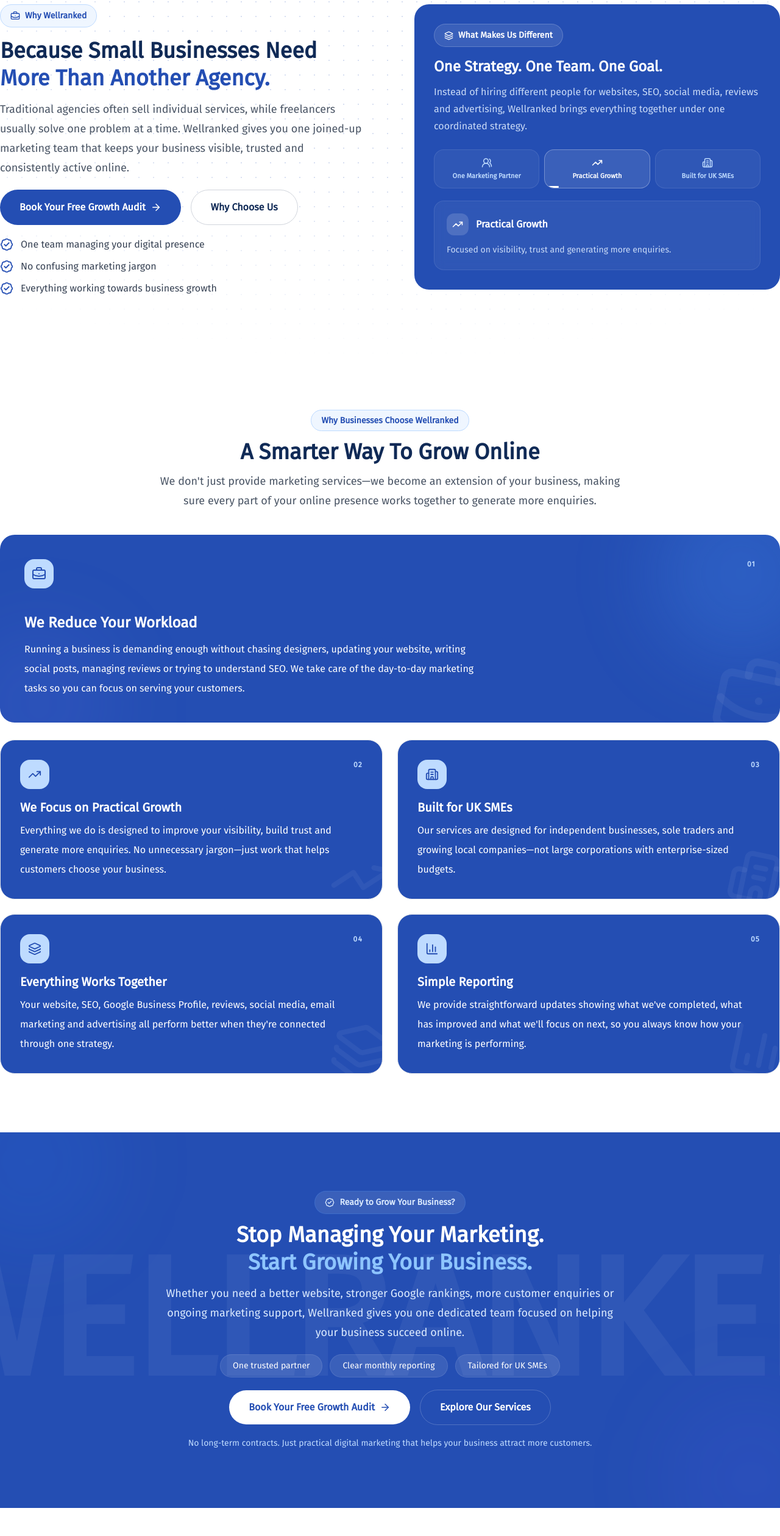
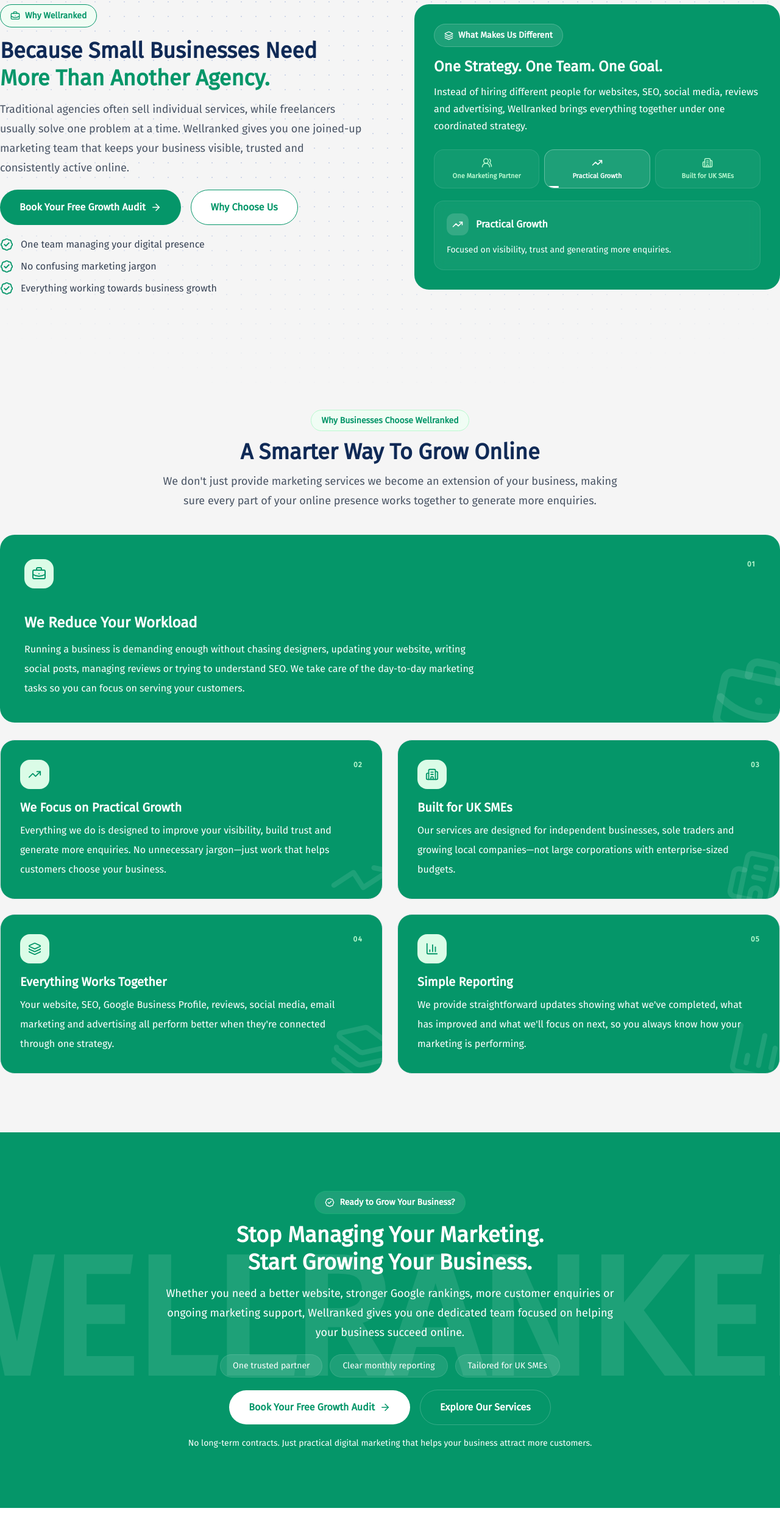
Before and after one commit to alimuhammeddev/wellranked, a Next.js app: page /why-wellranked in a window 1280 px wide. Shown: the part 153-2672 px from the top of the page at 61% size. Built offline with nearby package versions, Linux system fonts and the light colour scheme.

Commit message:
worked on whywellranked page

```diff
--- a/app/components/Hero.tsx
+++ b/app/components/Hero.tsx
@@ -53,7 +53,7 @@
       >
         {[...marqueeItems, ...marqueeItems].map((item, i) => (
           <div key={i} className="flex items-center">
-            <span className="mx-6 text-sm font-semibold uppercase tracking-wide text-[#1F3064]">
+            <span className="mx-6 text-sm font-semibold uppercase tracking-wide text-[#102A56]">
               {item}
             </span>
             <span className="text-[#059669]">●</span>
--- a/app/services-section/components/GrowthProcess.tsx
+++ b/app/services-section/components/GrowthProcess.tsx
@@ -85,7 +85,7 @@
             return (
               <motion.div
                 key={step.number}
-                className="group relative rounded-3xl border border-green-200 bg-white md:p-8 p-5 transition-all duration-300 hover:border-[#244EB3]"
+                className="group relative rounded-3xl border border-green-200 bg-white md:p-8 p-5 transition-all duration-300"
                 initial={{
                   opacity: 0,
                   y: 40,
--- a/app/why-wellranked/components/WhyWellrankedCTA.tsx
+++ b/app/why-wellranked/components/WhyWellrankedCTA.tsx
@@ -6,14 +6,10 @@
 
 export default function WhyWellrankedCTA() {
   return (
-    <section className="relative overflow-hidden bg-[#244EB3] py-24">
-      {/* Background Glow */}
-      <div className="absolute -top-24 -left-24 h-72 w-72 rounded-full bg-blue-500/10 blur-3xl" />
-      <div className="absolute -right-24 -bottom-24 h-72 w-72 rounded-full bg-indigo-500/10 blur-3xl" />
-
+    <section className="relative overflow-hidden bg-[#059669] py-24">
       {/* Wellranked Watermark */}
       <div className="absolute inset-0 flex items-center justify-center pointer-events-none overflow-hidden">
-        <h1 className="select-none text-[7rem] md:text-[18rem] lg:text-[17rem] font-black uppercase tracking-tight text-white/5 whitespace-nowrap">
+        <h1 className="select-none text-[7rem] md:text-[18rem] lg:text-[17rem] font-black uppercase tracking-tight text-white/10 whitespace-nowrap">
           Wellranked
         </h1>
       </div>
@@ -40,19 +36,19 @@
           ease: "easeOut",
         }}
       >
-        <span className="inline-flex items-center gap-2 rounded-full border border-blue-400/20 bg-white/10 px-4 py-2 text-sm font-semibold text-blue-100">
+        <span className="inline-flex items-center gap-2 rounded-full border border-green-400/20 bg-white/10 px-4 py-2 text-sm font-semibold text-white">
           <BadgeCheck size={16} />
           Ready to Grow Your Business?
         </span>
 
         <h2 className="mt-3 text-2xl font-bold leading-tight text-white lg:text-4xl md:text-3xl">
           Stop Managing Your Marketing.
-          <span className="block text-blue-300">
+          <span className="block text-white">
             Start Growing Your Business.
           </span>
         </h2>
 
-        <p className="mx-auto mt-3 max-w-3xl text-lg leading-8 text-blue-100">
+        <p className="mx-auto mt-3 max-w-3xl text-lg leading-8 text-white">
           Whether you need a better website, stronger Google rankings, more
           customer enquiries or ongoing marketing support, Wellranked gives you
           one dedicated team focused on helping your business succeed online.
@@ -78,7 +74,7 @@
         <div className="mt-5 flex flex-col items-center justify-center gap-4 sm:flex-row">
           <Link
             href="/growth-audit"
-            className="inline-flex items-center gap-2 rounded-full bg-white px-8 py-4 font-semibold text-[#244EB3] transition duration-300"
+            className="inline-flex items-center gap-2 rounded-full bg-white px-8 py-4 font-semibold text-[#059669] transition duration-300"
           >
             Book Your Free Growth Audit
             <ArrowRight size={18} />
@@ -93,7 +89,7 @@
         </div>
 
         {/* Bottom Note */}
-        <p className="mt-5 text-sm text-blue-200">
+        <p className="mt-5 text-sm text-white">
           No long-term contracts. Just practical digital marketing that helps
           your business attract more customers.
         </p>
--- a/app/why-wellranked/components/WhyWellrankedGrid.tsx
+++ b/app/why-wellranked/components/WhyWellrankedGrid.tsx
@@ -48,7 +48,7 @@
   const others = features.filter((item) => !item.featured);
 
   return (
-    <section id="why-grid" className="bg-white md:py-24 md:mb-0 mb-20">
+    <section id="why-grid" className="bg-[#f5f5f5] md:py-24 md:mb-0 mb-20">
       <div className="mx-auto max-w-7xl px-5 lg:px-0">
         {/* Heading */}
         <motion.div
@@ -73,7 +73,7 @@
             ease: "easeOut",
           }}
         >
-          <span className="rounded-full border border-blue-200 bg-blue-50 px-4 py-2 text-sm font-semibold text-[#244EB3]">
+          <span className="rounded-full border border-green-200 bg-green-50 px-4 py-2 text-sm font-semibold text-[#059669]">
             Why Businesses Choose Wellranked
           </span>
 
@@ -82,7 +82,7 @@
           </h2>
 
           <p className="mt-3 md:text-lg leading-8 text-gray-600">
-            We don't just provide marketing services—we become an extension of
+            We don't just provide marketing services we become an extension of
             your business, making sure every part of your online presence works
             together to generate more enquiries.
           </p>
@@ -92,7 +92,7 @@
         {featured && (
           <div className="mt-10">
             <motion.div
-              className="group relative overflow-hidden rounded-3xl bg-[#244EB3] md:p-10 p-5"
+              className="group relative overflow-hidden rounded-3xl bg-[#059669] md:p-10 p-5"
               initial={{
                 opacity: 0,
                 y: 40,
@@ -116,24 +116,24 @@
               {/* decorative glows + ghost icon */}
               <div
                 aria-hidden
-                className="pointer-events-none absolute -right-20 -top-20 h-72 w-72 rounded-full bg-blue-400/20 blur-3xl"
+                className="pointer-events-none absolute -right-20 -top-20 h-72 w-72 rounded-full bg-white-400/20 blur-3xl"
               />
               <div
                 aria-hidden
-                className="pointer-events-none absolute -bottom-24 -left-16 h-64 w-64 rounded-full bg-indigo-400/10 blur-3xl"
+                className="pointer-events-none absolute -bottom-24 -left-16 h-64 w-64 rounded-full bg-white-400/10 blur-3xl"
               />
               <featured.icon
                 aria-hidden
                 size={150}
-                className="pointer-events-none absolute -bottom-10 -right-10 rotate-12 text-white/5"
+                className="pointer-events-none absolute -bottom-10 -right-10 rotate-12 text-white/10"
               />
 
               <div className="relative flex flex-col gap-6 md:grid md:grid-cols-[auto,1fr] md:items-center md:gap-10">
                 <div className="flex items-start justify-between">
-                  <span className="flex h-12 w-12 items-center justify-center rounded-2xl bg-blue-200 text-[#244EB3] backdrop-blur-sm">
+                  <span className="flex h-12 w-12 items-center justify-center rounded-2xl bg-green-100 text-[#059669] backdrop-blur-sm">
                     <featured.icon size={24} />
                   </span>
-                  <span className="text-xs font-bold tracking-widest text-blue-200">
+                  <span className="text-xs font-bold tracking-widest text-green-200">
                     01
                   </span>
                 </div>
@@ -156,7 +156,7 @@
           {others.map(({ title, description, icon: Icon, }, i) => (
             <motion.div
               key={title}
-              className="group relative overflow-hidden rounded-3xl border border-gray-200 bg-[#244EB3] p-6 transition-all duration-300 hover:-translate-y-1 hover:border-blue-200 hover:shadow-[0_20px_45px_-15px_rgba(36,78,179,0.25)] md:p-8"
+              className="group relative overflow-hidden rounded-3xl border border-gray-200 bg-[#059669] p-6 transition-all duration-300 hover:-translate-y-1 hover:border-green-200 md:p-8"
               initial={{
                 opacity: 0,
                 y: 40,
@@ -180,14 +180,14 @@
               <Icon
                 aria-hidden
                 size={100}
-                className="pointer-events-none absolute -bottom-4 -right-4 rotate-12 text-white/5"
+                className="pointer-events-none absolute -bottom-4 -right-4 rotate-12 text-white/10"
               />
 
               <div className="relative flex items-start justify-between">
-                <span className="flex h-12 w-12 items-center justify-center rounded-2xl bg-blue-200 text-[#244EB3]">
+                <span className="flex h-12 w-12 items-center justify-center rounded-2xl bg-green-100 text-[#059669]">
                   <Icon size={22} />
                 </span>
-                <span className="text-xs font-bold tracking-widest text-blue-200">
+                <span className="text-xs font-bold tracking-widest text-green-200">
                   0{i + 2}
                 </span>
               </div>
--- a/app/why-wellranked/components/WhyWellrankedHero.tsx
+++ b/app/why-wellranked/components/WhyWellrankedHero.tsx
@@ -45,7 +45,7 @@
   const ActiveIcon = highlights[active].icon;
 
   return (
-    <section className="relative overflow-hidden">
+    <section className=" bg-[#f5f5f5]">
       {/* Dot grid background */}
       <div
         aria-hidden
@@ -64,14 +64,14 @@
       <div className="relative mx-auto grid max-w-7xl items-start gap-12 px-5 pb-24 pt-40 lg:grid-cols-2 lg:gap-20 lg:px-0">
         {/* Left */}
         <div>
-          <span className="inline-flex items-center gap-2 rounded-full border border-blue-200 bg-blue-50 px-4 py-2 text-sm font-semibold text-[#244EB3]">
+          <span className="inline-flex items-center gap-2 rounded-full border border-[#059669] bg-green-50 px-4 py-2 text-sm font-semibold text-[#059669]">
             <BriefcaseBusiness size={16} />
             Why Wellranked
           </span>
 
           <h1 className="mt-4 text-2xl font-extrabold leading-tight text-[#102A56] lg:text-4xl md:text-3xl">
             Because Small Businesses Need{" "}
-            <span className="text-[#244EB3]">More Than Another Agency.</span>
+            <span className="text-[#059669]">More Than Another Agency.</span>
           </h1>
 
           <p className="mt-3 max-w-2xl md:text-lg leading-8 text-gray-600">
@@ -84,7 +84,7 @@
           <div className="mt-5 flex flex-col gap-4 sm:flex-row">
             <Link
               href="/growth-audit"
-              className="flex items-center justify-center gap-2 rounded-full bg-[#244EB3] px-8 py-4 font-semibold text-white"
+              className="flex items-center justify-center gap-2 rounded-full bg-[#059669] px-8 py-4 font-semibold text-white"
             >
               Book Your Free Growth Audit
               <ArrowRight size={18} />
@@ -92,7 +92,7 @@
 
             <Link
               href="#why-grid"
-              className="rounded-full border border-gray-300 bg-white px-8 py-4 text-center font-semibold text-[#102A56] transition hover:border-[#244EB3] hover:text-[#244EB3]"
+              className="rounded-full border border-[#059669] bg-white px-8 py-4 text-center font-semibold text-[#059669]"
             >
               Why Choose Us
             </Link>
@@ -105,7 +105,7 @@
               "Everything working towards business growth",
             ].map((item) => (
               <div key={item} className="flex items-center gap-3">
-                <BadgeCheck className="text-[#244EB3]" size={22} />
+                <BadgeCheck className="text-[#059669]" size={22} />
                 <span className="text-gray-700">{item}</span>
               </div>
             ))}
@@ -113,7 +113,7 @@
         </div>
 
         {/* Right — auto-cycling "one team" showcase panel */}
-        <div className="relative overflow-hidden rounded-3xl bg-[#244EB3] p-6 md:p-8">
+        <div className="relative overflow-hidden rounded-3xl bg-[#059669] p-6 md:p-8">
           <style>{`
             @keyframes why-progress { from { transform: scaleX(0); } to { transform: scaleX(1); } }
             @keyframes why-fade-in { from { opacity: 0; transform: translateY(8px); } to { opacity: 1; transform: translateY(0); } }
@@ -135,7 +135,7 @@
             One Strategy. One Team. One Goal.
           </h1>
 
-          <p className="mt-3 leading-7 text-blue-100/90">
+          <p className="mt-3 leading-7 text-white">
             Instead of hiring different people for websites, SEO, social media,
             reviews and advertising, Wellranked brings everything together under
             one coordinated strategy.
@@ -163,14 +163,14 @@
                     className={
                       isActive
                         ? "text-white"
-                        : "text-blue-200 transition-colors duration-300 group-hover:text-white"
+                        : "text-green-200 transition-colors duration-300 group-hover:text-white"
                     }
                   />
                   <span
                     className={`text-[11px] font-semibold leading-tight ${
                       isActive
                         ? "text-white"
-                        : "text-blue-200 transition-colors duration-300 group-hover:text-white"
+                        : "text-green-200 transition-colors duration-300 group-hover:text-white"
                     }`}
                   >
                     {item.title}
@@ -200,7 +200,7 @@
                 {highlights[active].title}
               </h1>
             </div>
-            <p className="mt-3 text-sm leading-6 text-blue-100/90">
+            <p className="mt-3 text-sm leading-6 text-white">
               {highlights[active].description}
             </p>
           </div>
```
Also changed, not shown: app/components/Solution.tsx (+8 -8 lines).
